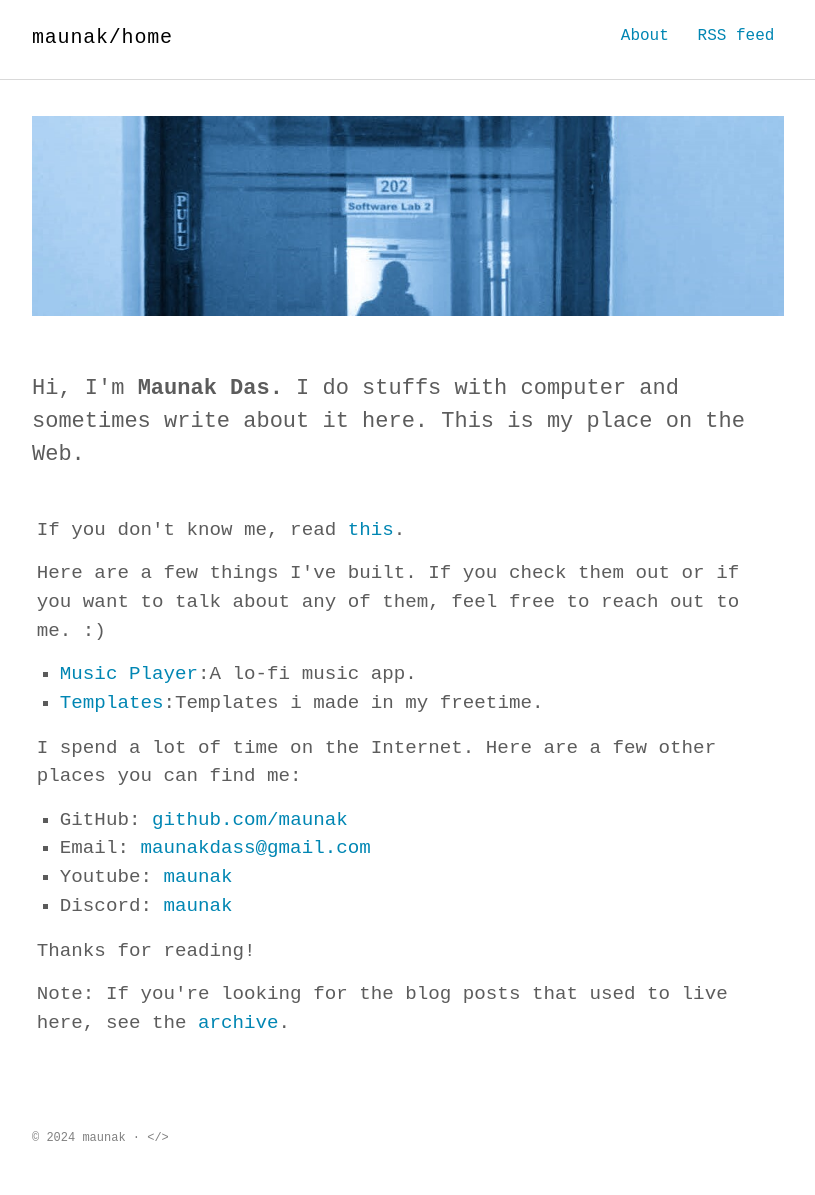
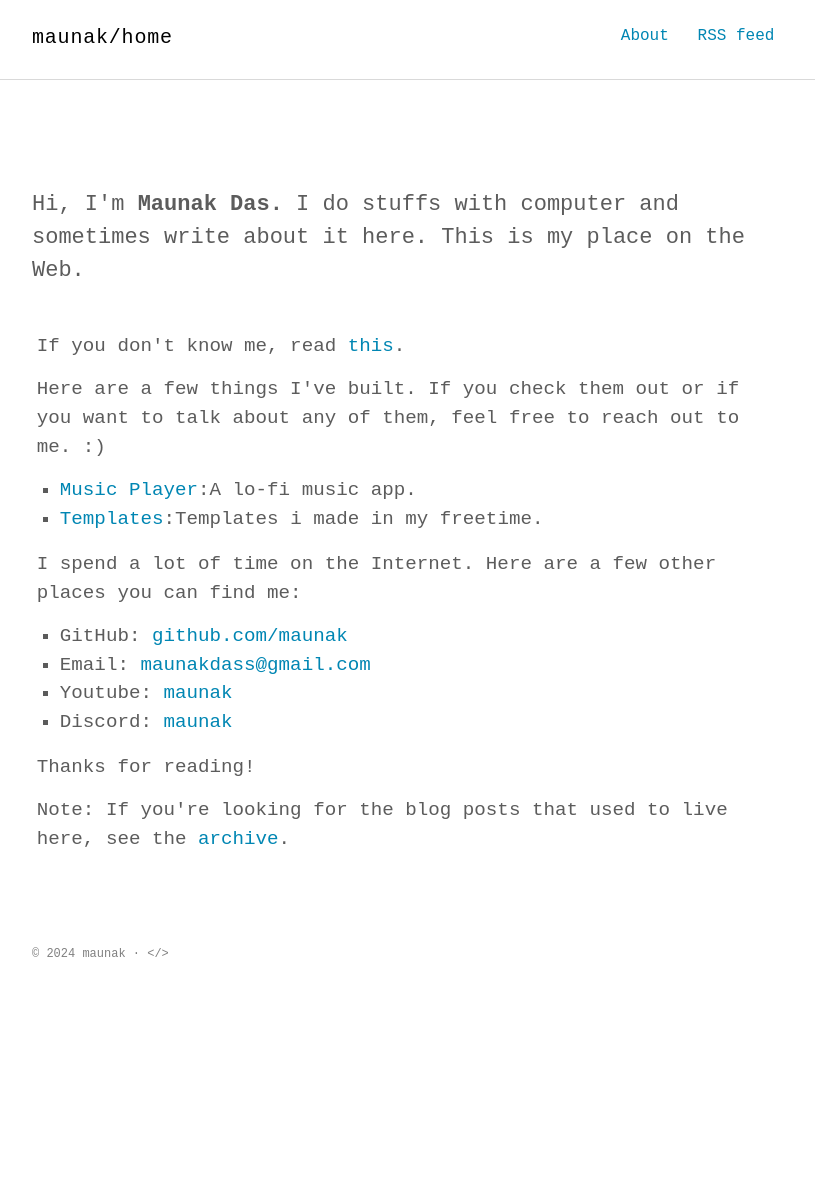
Before and after one commit to maunak/maunak.github.io, a Jekyll site: the page built from index.html, in a window 1280 px wide. Shown: the whole page, without its empty margins (232-1047 px from the left). Built offline with Jekyll 4.4.1, drawn with Linux system fonts in a browser that asks for light colours; some web fonts are replaced; after the commit the page ends 1011 px from its top, so only the background shows below that.

Commit message:
Update index.html

```diff
--- a/index.html
+++ b/index.html
@@ -5,7 +5,7 @@ title: Home
 
 
 <section class="post container">
-  <img src="/photos/imageedit_1_4226135319.jpg"/>
+  <img src=""/>
 </section>
 
 {% include intro.html %}
```
